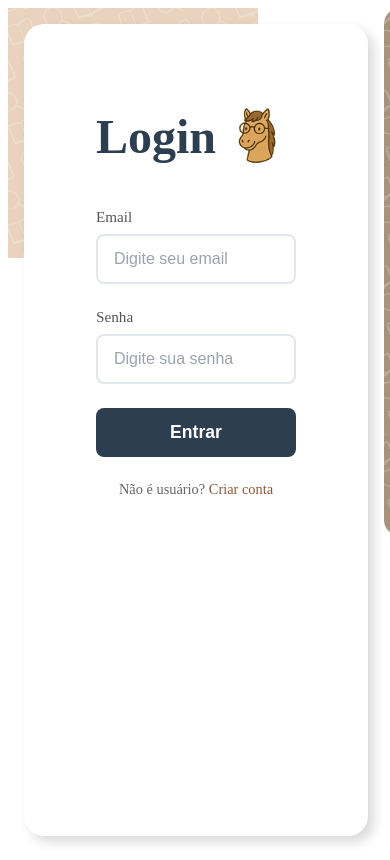
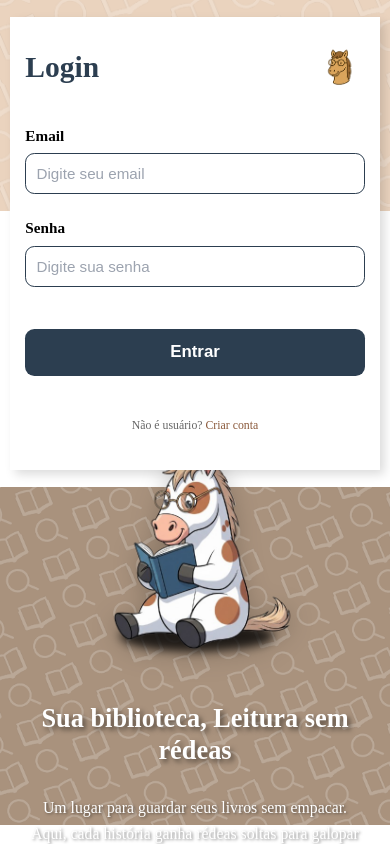
Before and after one commit to DanielRodri87/CRUD-Library, a Vue app in the folder client/: page / in a window 390 px wide. Built offline with nearby package versions, Linux system fonts and the light colour scheme.

Commit message:
feat: login check

```diff
--- a/client/src/views/Login.vue
+++ b/client/src/views/Login.vue
@@ -1,5 +1,6 @@
 <template>
-  <div class="login-container">
+<div class="tudo">
+    <div class="login-container">
     <!-- Barra superior esquerda -->
     <div class="top-bar"></div>
 
@@ -65,6 +66,8 @@
       </div>
     </div>
   </div>
+</div>
+
 </template>
 
 <script setup>
@@ -106,34 +109,27 @@ const login = async () => {
 </script>
 
 <style scoped>
-
 /* Remove qualquer scrollbar visível */
 ::-webkit-scrollbar {
   display: none;
 }
 
-
-html, body {
+.tudo {
   margin: 0;
   padding: 0;
+  position: fixed;
+  top: 0;
+  left: 0;
   width: 100%;
-  height: 100%;
-  overflow: hidden; /* já remove a barra de rolagem também */
-  background: white; /* garante que o fundo seja uniforme */
-}
-
-
-body, html {
-  margin: 0;
-  padding: 0;
-  width: 100%;
-  height: 100%;
-  overflow-x: hidden;
+  height: 100vh;
+  z-index: 999999999999;
+  overflow: hidden;
+  background: white;
 }
 
 .login-container {
-  min-height: 100vh;
-  width: 100vw;
+  width: 100%;
+  height: 100vh;
   position: relative;
   background: white;
   overflow: hidden;
@@ -143,8 +139,8 @@ body, html {
   position: absolute;
   top: 0;
   left: 0;
-  width: 700px;
-  height: 700px;
+  width: 33%; /* Aproximadamente 440px em tela de 1366px */
+  height: 55vh; /* 550px em tela de 1000px */
   background: url('/src/assets/images/login/barralateral.png') no-repeat;
   background-size: cover;
   z-index: 1;
@@ -152,75 +148,82 @@ body, html {
 
 .main-content {
   display: flex;
-  min-height: 100vh;
-  width: 100vw;
+  width: 100%;
+  height: 100vh;
   position: relative;
   z-index: 2;
 }
 
 .login-card {
   background: white;
-  border-radius: 20px;
-  padding: 4.5rem;
-  box-shadow: 6px 6px 12px rgba(0, 0, 0, 0.15);
-  width: 500px;   /* reduzido para dar impressão mais retangular */
-  min-height: 650px; /* aumenta verticalmente */
+  padding: 6vh 4.5%; /* Padding aumentado */
+  box-shadow: 0.6vh 0.6vh 1.2vh rgba(0, 0, 0, 0.15);
+  width: 33%; /* Aproximadamente 440px */
+  min-height: 70vh; /* Aumentado de 55vh para 70vh */
   position: absolute;
-  top: 6rem;  /* ajustei a posição para compensar o novo tamanho */
-  left: 12rem;
+  top: 10vh; /* Descido de 6.6vh para 10vh */
+  left: 7.2%; /* Aproximadamente 9.9rem */
   z-index: 3;
+  box-sizing: border-box;
+  display: flex;
+  flex-direction: column;
+  justify-content: space-between;
 }
-
 
 .login-header {
   display: flex;
   align-items: center;
   justify-content: space-between;
-  margin-bottom: 2rem;
+  margin-bottom: 4vh; /* Aumentado de 2.2vh para 4vh */
 }
 
 .login-title {
-  font-size: 3rem;
+  font-size: 4.5vh; /* Aumentado de 3.3vh para 4.5vh */
   font-weight: bold;
   color: #2c3e50;
   margin: 0;
 }
 
 .logo {
-  width: 80px;
-  height: 80px;
+  width: 12vh; /* Aumentado de 8.8vh para 12vh */
+  height: 12vh;
   object-fit: contain;
 }
 
 .login-form {
-  margin-bottom: 1.5rem;
+  margin-bottom: 3vh; /* Aumentado de 1.65vh para 3vh */
+  flex-grow: 1;
+  display: flex;
+  flex-direction: column;
+  justify-content: center;
 }
 
 .form-group {
-  margin-bottom: 1.5rem;
+  margin-bottom: 3vh; /* Aumentado de 1.65vh para 3vh */
 }
 
 .form-label {
   display: block;
-  margin-bottom: 0.5rem;
-  color: #555;
-  font-weight: 500;
-  font-size: 0.95rem;
+  margin-bottom: 1vh; /* Aumentado de 0.55vh para 1vh */
+  color: #000000; /* Mudado de #555 para preto escuro */
+  font-weight: 700; /* Mudado de 500 para 700 (negrito) */
+  font-size: 1.8vh; /* Aumentado de 1.045vh para 1.8vh */
 }
 
 .form-input {
   width: 100%;
-  padding: 0.875rem 1rem;
-  border: 2px solid #e1e8ed;
-  border-radius: 8px;
-  font-size: 1rem;
-  transition: border-color 0.3s ease;
+  padding: 2.5vh 3%; /* Aumentado de 1.375vh para 2.5vh */
+  border: 0.2vh solid #2c3e50;
+  border-radius: 1.1vh;
+  font-size: 2vh; /* Aumentado de 1.21vh para 2vh */
+  transition: border-color 0.3s ease, box-shadow 0.3s ease;
   box-sizing: border-box;
 }
 
 .form-input:focus {
   outline: none;
   border-color: #8B5A3C;
+  box-shadow: 0 0 0.66vh rgba(139, 90, 60, 0.4);
 }
 
 .form-input::placeholder {
@@ -232,31 +235,35 @@ body, html {
   background: #2c3e50;
   color: white;
   border: none;
-  padding: 0.875rem;
-  border-radius: 8px;
-  font-size: 1.1rem;
+  padding: 2.5vh 0; /* Aumentado de 1.375vh para 2.5vh */
+  border-radius: 1.1vh;
+  font-size: 2.2vh; /* Aumentado de 1.32vh para 2.2vh */
   font-weight: 600;
   cursor: pointer;
-  transition: background-color 0.3s ease;
+  transition: background-color 0.3s ease, transform 0.2s ease;
+  margin-top: 2vh; /* Adicionado margem superior */
 }
 
 .login-button:hover {
   background: #34495e;
+  transform: translateY(-0.22vh);
 }
 
 .message {
   text-align: center;
-  margin: 1rem 0;
-  padding: 0.5rem;
-  border-radius: 4px;
+  margin: 2vh 0; /* Aumentado de 1.1vh para 2vh */
+  padding: 1vh; /* Aumentado de 0.55vh para 1vh */
+  border-radius: 0.44vh;
   background: #f8f9fa;
   color: #6c757d;
+  font-size: 1.6vh; /* Aumentado de 1vh para 1.6vh */
 }
 
 .signup-link {
   text-align: center;
   color: #666;
-  font-size: 0.9rem;
+  font-size: 1.6vh; /* Aumentado de 0.99vh para 1.6vh */
+  margin-top: 2vh; /* Adicionado margem superior */
 }
 
 .link {
@@ -273,7 +280,7 @@ body, html {
   position: absolute;
   right: 0;
   top: 0;
-  width: 700px;
+  width: 48.3%; /* Aproximadamente 660px em tela de 1366px */
   height: 100vh;
   background: url('/src/assets/images/login/fundolateral.png') no-repeat;
   background-size: cover;
@@ -282,9 +289,10 @@ body, html {
   display: flex;
   align-items: center;
   justify-content: center;
-  padding: 4rem;
+  padding: 6.864vh 4.68%; /* Aumentado 30%: 5.28vh * 1.3 = 6.864vh, 3.6% * 1.3 = 4.68% */
   box-shadow: none;
   margin: 0;
+  box-sizing: border-box;
 }
 
 .sidebar-content {
@@ -294,60 +302,222 @@ body, html {
   flex-direction: column;
   align-items: center;
   justify-content: center;
+  width: 100%;
 }
 
 .mascot {
-  width: 300px;
+  width: 51.48vh; /* Aumentado 30%: 39.6vh * 1.3 = 51.48vh */
   height: auto;
-  margin-bottom: 2rem;
-  filter: drop-shadow(0 4px 8px rgba(0, 0, 0, 0.2));
+  margin-bottom: 3.432vh; /* Aumentado 30%: 2.64vh * 1.3 = 3.432vh */
+  filter: drop-shadow(0 0.6864vh 1.3728vh rgba(0, 0, 0, 0.2)); /* Aumentado 30% */
+  max-width: 90%; /* Aumentado para acomodar o tamanho maior */
 }
 
 .sidebar-title {
-  font-size: 2.5rem;
+  font-size: 4.29vh; /* Aumentado 30%: 3.3vh * 1.3 = 4.29vh */
   font-weight: bold;
-  margin-bottom: 1.5rem;
-  text-shadow: 2px 2px 4px rgba(0, 0, 0, 0.5);
+  margin-bottom: 2.574vh; /* Aumentado 30%: 1.98vh * 1.3 = 2.574vh */
+  text-shadow: 0.3432vh 0.3432vh 0.6864vh rgba(0, 0, 0, 0.5); /* Aumentado 30% */
   line-height: 1.2;
 }
 
 .sidebar-subtitle {
-  font-size: 1.3rem;
+  font-size: 2.2308vh; /* Aumentado 30%: 1.716vh * 1.3 = 2.2308vh */
   line-height: 1.6;
-  text-shadow: 1px 1px 2px rgba(0, 0, 0, 0.5);
+  text-shadow: 0.1716vh 0.1716vh 0.3432vh rgba(0, 0, 0, 0.5); /* Aumentado 30% */
+}
+
+/* Media Queries para Responsividade */
+@media (max-width: 1024px) {
+  .top-bar {
+    width: 35%;
+    height: 45vh;
+  }
+
+  .login-card {
+    width: 38%;
+    left: 5%;
+    padding: 4vh 3%;
+  }
+
+  .sidebar {
+    width: 55%;
+    padding: 6.24vh 4.68%; /* Aumentado 30%: 4.8vh * 1.3 = 6.24vh */
+  }
+
+  .login-title {
+    font-size: 3vh;
+  }
+
+  .logo {
+    width: 7vh;
+    height: 7vh;
+  }
+
+  .form-input {
+    font-size: 1.5vh;
+    padding: 1.2vh 3%;
+  }
+
+  .login-button {
+    font-size: 1.8vh;
+    padding: 1.5vh 0;
+  }
+
+  .sidebar-title {
+    font-size: 3.9vh; /* Aumentado 30%: 3vh * 1.3 = 3.9vh */
+  }
+
+  .sidebar-subtitle {
+    font-size: 2.028vh; /* Aumentado 30%: 1.56vh * 1.3 = 2.028vh */
+  }
+
+  .mascot {
+    width: 43.68vh; /* Aumentado 30%: 33.6vh * 1.3 = 43.68vh */
+  }
 }
 
 @media (max-width: 768px) {
+  .main-content {
+    flex-direction: column;
+  }
+
   .top-bar {
-    width: 250px;
-    height: 250px;
+    width: 100%;
+    height: 25vh;
   }
 
   .login-card {
     position: relative;
     top: auto;
     left: auto;
-    margin: 1rem;
-    max-width: calc(100% - 2rem);
+    width: 90%;
+    margin: 2vh auto;
+    padding: 4vh 5%;
+    min-height: auto;
   }
 
   .sidebar {
     position: relative;
     width: 100%;
-    height: 400px;
-    border-radius: 16px;
+    height: 45vh;
+    padding: 4.68vh 7.8%; /* Aumentado 30%: 3.6vh * 1.3 = 4.68vh, 6% * 1.3 = 7.8% */
+  }
+
+  .login-title {
+    font-size: 4vh;
+  }
+
+  .logo {
+    width: 8vh;
+    height: 8vh;
+  }
+
+  .form-input {
+    font-size: 2vh;
+    padding: 1.5vh 4%;
+  }
+
+  .login-button {
+    font-size: 2.2vh;
+    padding: 1.8vh 0;
+  }
+
+  .message {
+    font-size: 1.4vh;
+  }
+
+  .signup-link {
+    font-size: 1.4vh;
   }
 
   .mascot {
-    width: 150px;
+    width: 31.2vh; /* Aumentado 30%: 24vh * 1.3 = 31.2vh */
+    margin-bottom: 2.34vh; /* Aumentado 30%: 1.8vh * 1.3 = 2.34vh */
   }
 
   .sidebar-title {
-    font-size: 1.5rem;
+    font-size: 3.432vh; /* Aumentado 30%: 2.64vh * 1.3 = 3.432vh */
+    margin-bottom: 1.56vh; /* Aumentado 30%: 1.2vh * 1.3 = 1.56vh */
   }
 
   .sidebar-subtitle {
-    font-size: 0.9rem;
+    font-size: 2.184vh; /* Aumentado 30%: 1.68vh * 1.3 = 2.184vh */
+  }
+}
+
+@media (max-width: 480px) {
+  .login-card {
+    width: 95%;
+    padding: 3vh 4%;
+  }
+
+  .login-title {
+    font-size: 3.5vh;
+  }
+
+  .logo {
+    width: 6vh;
+    height: 6vh;
+  }
+
+  .form-input {
+    font-size: 1.8vh;
+    padding: 1.3vh 3%;
+  }
+
+  .login-button {
+    font-size: 2vh;
+    padding: 1.6vh 0;
+  }
+
+  .sidebar {
+    height: 40vh;
+    padding: 4.68vh 7.8%; /* Aumentado 30% mantido do media query anterior */
+  }
+
+  .mascot {
+    width: 28.08vh; /* Aumentado 30%: 21.6vh * 1.3 = 28.08vh */
+  }
+
+  .sidebar-title {
+    font-size: 3.12vh; /* Aumentado 30%: 2.4vh * 1.3 = 3.12vh */
+  }
+
+  .sidebar-subtitle {
+    font-size: 1.872vh; /* Aumentado 30%: 1.44vh * 1.3 = 1.872vh */
+  }
+}
+
+/* Para telas muito grandes */
+@media (min-width: 1600px) {
+  .login-title {
+    font-size: 3.8vh;
+  }
+
+  .logo {
+    width: 10vh;
+    height: 10vh;
+  }
+
+  .form-input {
+    font-size: 1.4vh;
+  }
+
+  .login-button {
+    font-size: 1.6vh;
+  }
+
+  .sidebar-title {
+    font-size: 4.68vh; /* Aumentado 30%: 3.6vh * 1.3 = 4.68vh */
+  }
+
+  .sidebar-subtitle {
+    font-size: 2.496vh; /* Aumentado 30%: 1.92vh * 1.3 = 2.496vh */
+  }
+
+  .mascot {
+    width: 54.6vh; /* Aumentado 30%: 42vh * 1.3 = 54.6vh */
   }
 }
 </style>
```
